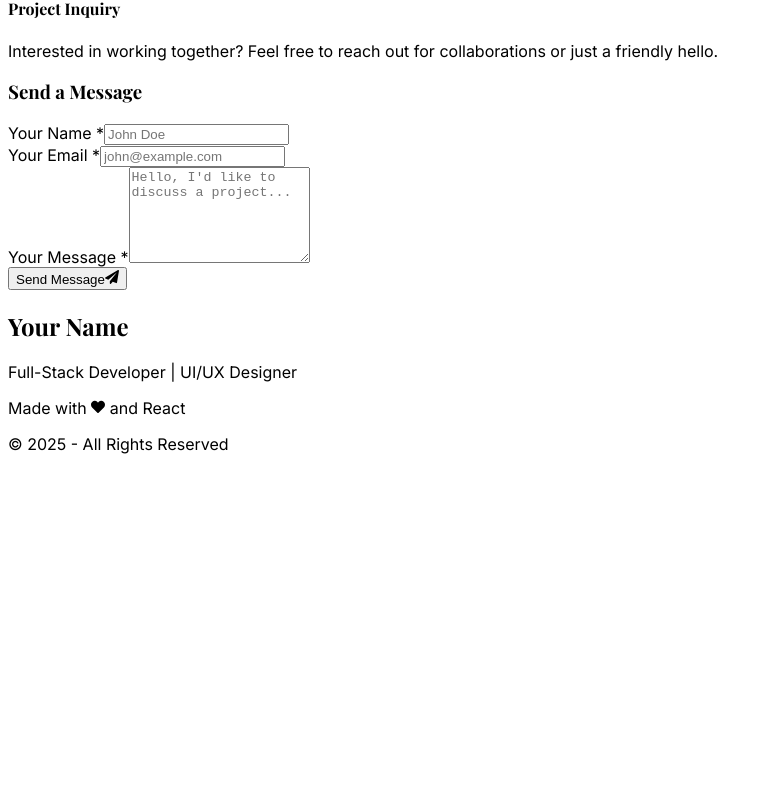
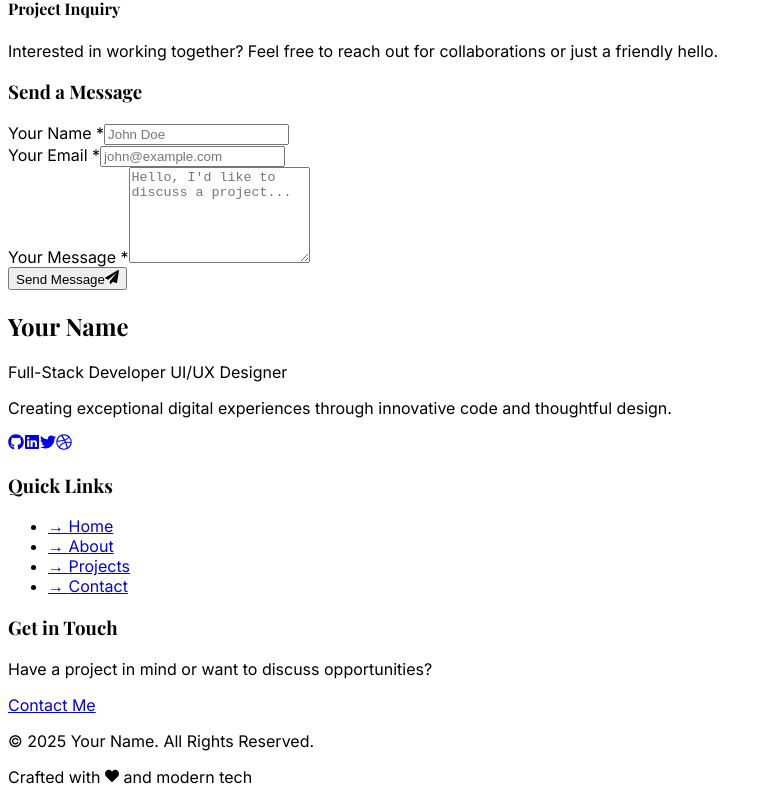
Before and after one commit to xsmartbartx/Portfolio-Online, a React (Create React App) app in the folder portfolio-online/: page / in a window 1280 px wide. Shown: the part 3517-4320 px from the top of the page, without its empty margins (0-768 px from the left). Before the commit the page ends 3979 px from the top, so only its background shows below. Built offline with nearby package versions, Linux system fonts and the light colour scheme; a web font is replaced by a local one.

Commit message:
Update Footer.tsx

```diff
--- a/portfolio-online/src/components/Footer.tsx
+++ b/portfolio-online/src/components/Footer.tsx
@@ -1,23 +1,138 @@
-import { FaHeart } from 'react-icons/fa';
+import { motion } from 'framer-motion';
+import { FaHeart, FaGithub, FaLinkedin, FaTwitter, FaDribbble } from 'react-icons/fa';
 
 const Footer = () => {
+  const currentYear = new Date().getFullYear();
+
+  const socialLinks = [
+    { icon: <FaGithub />, url: "https://github.com/yourusername", label: "GitHub" },
+    { icon: <FaLinkedin />, url: "https://linkedin.com/in/yourusername", label: "LinkedIn" },
+    { icon: <FaTwitter />, url: "https://twitter.com/yourusername", label: "Twitter" },
+    { icon: <FaDribbble />, url: "https://dribbble.com/yourusername", label: "Dribbble" }
+  ];
+
+  const quickLinks = [
+    { name: "Home", url: "#home" },
+    { name: "About", url: "#about" },
+    { name: "Projects", url: "#projects" },
+    { name: "Contact", url: "#contact" }
+  ];
+
   return (
-    <footer className="bg-black-200 py-8">
+    <footer className="relative pt-20 overflow-hidden">
+      {/* Background elements */}
+      <div className="absolute inset-0 pointer-events-none">
+        <div className="absolute top-0 left-0 w-full h-px bg-gradient-to-r from-transparent via-secondary/20 to-transparent"></div>
+      </div>
+
       <div className="container mx-auto px-6">
-        <div className="flex flex-col md:flex-row justify-between items-center">
-          <div className="mb-4 md:mb-0">
-            <h2 className="text-xl font-bold text-white-100">Your Name</h2>
-            <p className="text-secondary text-sm mt-1">Full-Stack Developer | UI/UX Designer</p>
+        <div className="grid md:grid-cols-3 gap-12 mb-16">
+          <div className="space-y-4">
+            <motion.h2
+              initial={{ opacity: 0, y: 20 }}
+              whileInView={{ opacity: 1, y: 0 }}
+              transition={{ duration: 0.5 }}
+              viewport={{ once: true }}
+              className="text-2xl font-bold gradient-text"
+            >
+              Your Name
+            </motion.h2>
+            <p className="text-secondary">
+              Full-Stack Developer <span className="inline-block mx-2 w-1 h-1 rounded-full bg-accent"></span> UI/UX Designer
+            </p>
+            <p className="text-secondary text-sm max-w-xs">
+              Creating exceptional digital experiences through innovative code and thoughtful design.
+            </p>
+
+            <div className="flex items-center gap-4 pt-2">
+              {socialLinks.map((link, index) => (
+                <motion.a
+                  key={index}
+                  href={link.url}
+                  target="_blank"
+                  rel="noopener noreferrer"
+                  initial={{ opacity: 0, y: 10 }}
+                  whileInView={{ opacity: 1, y: 0 }}
+                  transition={{ duration: 0.3, delay: index * 0.1 }}
+                  viewport={{ once: true }}
+                  className="w-9 h-9 rounded-full flex items-center justify-center text-secondary hover:text-accent transition-colors duration-300"
+                  aria-label={link.label}
+                >
+                  {link.icon}
+                </motion.a>
+              ))}
+            </div>
           </div>
 
-          <div className="text-center mb-4 md:mb-0">
-            <p className="text-secondary text-sm flex items-center justify-center">
-              Made with <FaHeart className="text-red-500 mx-1" size={14} /> and React
-            </p>
+          <div>
+            <motion.h3
+              initial={{ opacity: 0, y: 20 }}
+              whileInView={{ opacity: 1, y: 0 }}
+              transition={{ duration: 0.5 }}
+              viewport={{ once: true }}
+              className="text-lg font-semibold mb-4"
+            >
+              Quick Links
+            </motion.h3>
+            <ul className="space-y-3">
+              {quickLinks.map((link, index) => (
+                <motion.li
+                  key={index}
+                  initial={{ opacity: 0, x: -10 }}
+                  whileInView={{ opacity: 1, x: 0 }}
+                  transition={{ duration: 0.3, delay: 0.1 + (index * 0.1) }}
+                  viewport={{ once: true }}
+                >
+                  <a
+                    href={link.url}
+                    className="text-secondary hover:text-accent transition-colors duration-300 flex items-center"
+                  >
+                    <span className="mr-2">→</span> {link.name}
+                  </a>
+                </motion.li>
+              ))}
+            </ul>
           </div>
 
-          <div className="text-secondary text-sm">
-            &copy; {new Date().getFullYear()} - All Rights Reserved
+          <div>
+            <motion.h3
+              initial={{ opacity: 0, y: 20 }}
+              whileInView={{ opacity: 1, y: 0 }}
+              transition={{ duration: 0.5 }}
+              viewport={{ once: true }}
+              className="text-lg font-semibold mb-4"
+            >
+              Get in Touch
+            </motion.h3>
+            <p className="text-secondary mb-4">
+              Have a project in mind or want to discuss opportunities?
+            </p>
+            <motion.a
+              href="#contact"
+              initial={{ opacity: 0, y: 10 }}
+              whileInView={{ opacity: 1, y: 0 }}
+              transition={{ duration: 0.5, delay: 0.3 }}
+              viewport={{ once: true }}
+              className="btn-primary inline-block"
+            >
+              Contact Me
+            </motion.a>
+          </div>
+        </div>
+
+        <div className="border-t border-white-100/10 py-8">
+          <div className="flex flex-col md:flex-row justify-between items-center">
+            <div className="mb-4 md:mb-0">
+              <p className="text-secondary text-sm">
+                &copy; {currentYear} <span className="text-accent">Your Name</span>. All Rights Reserved.
+              </p>
+            </div>
+
+            <div className="text-center">
+              <p className="text-secondary text-sm flex items-center justify-center">
+                Crafted with <FaHeart className="text-accent mx-1" size={14} /> and modern tech
+              </p>
+            </div>
           </div>
         </div>
       </div>
```
